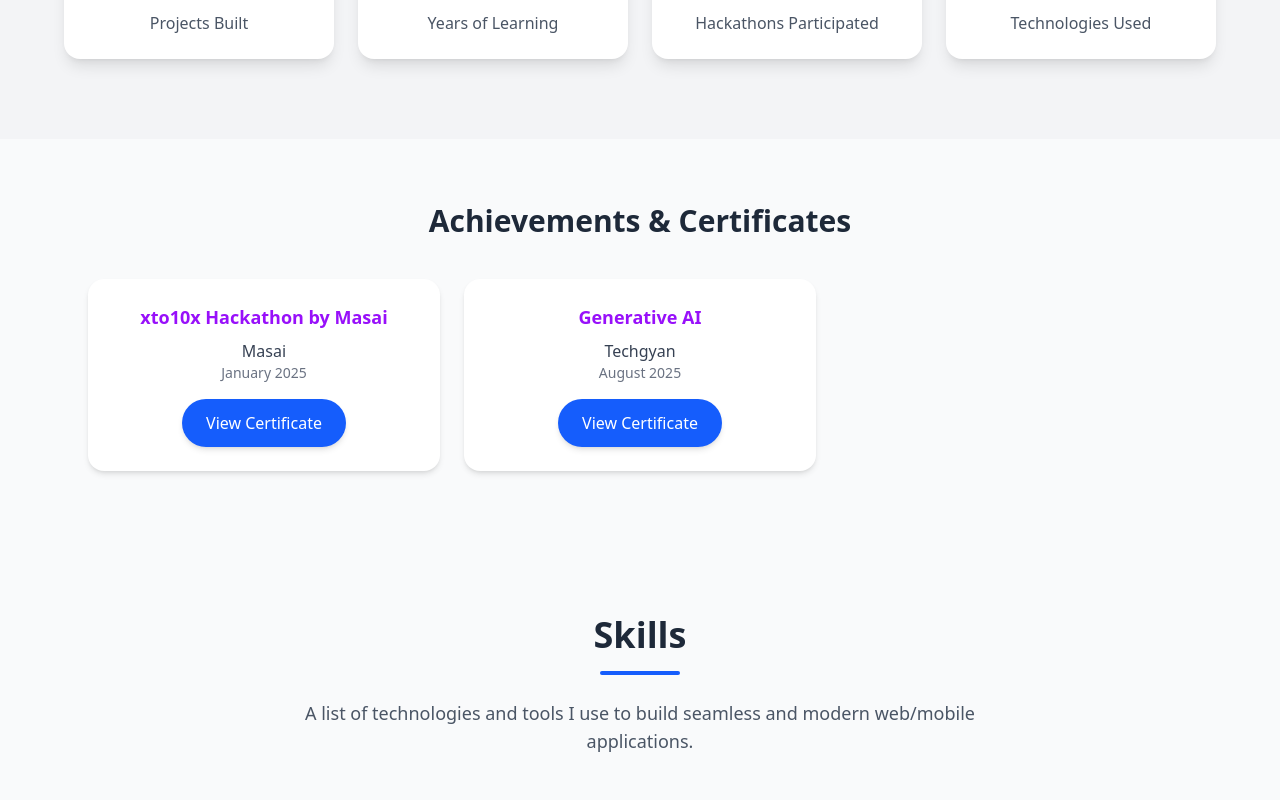
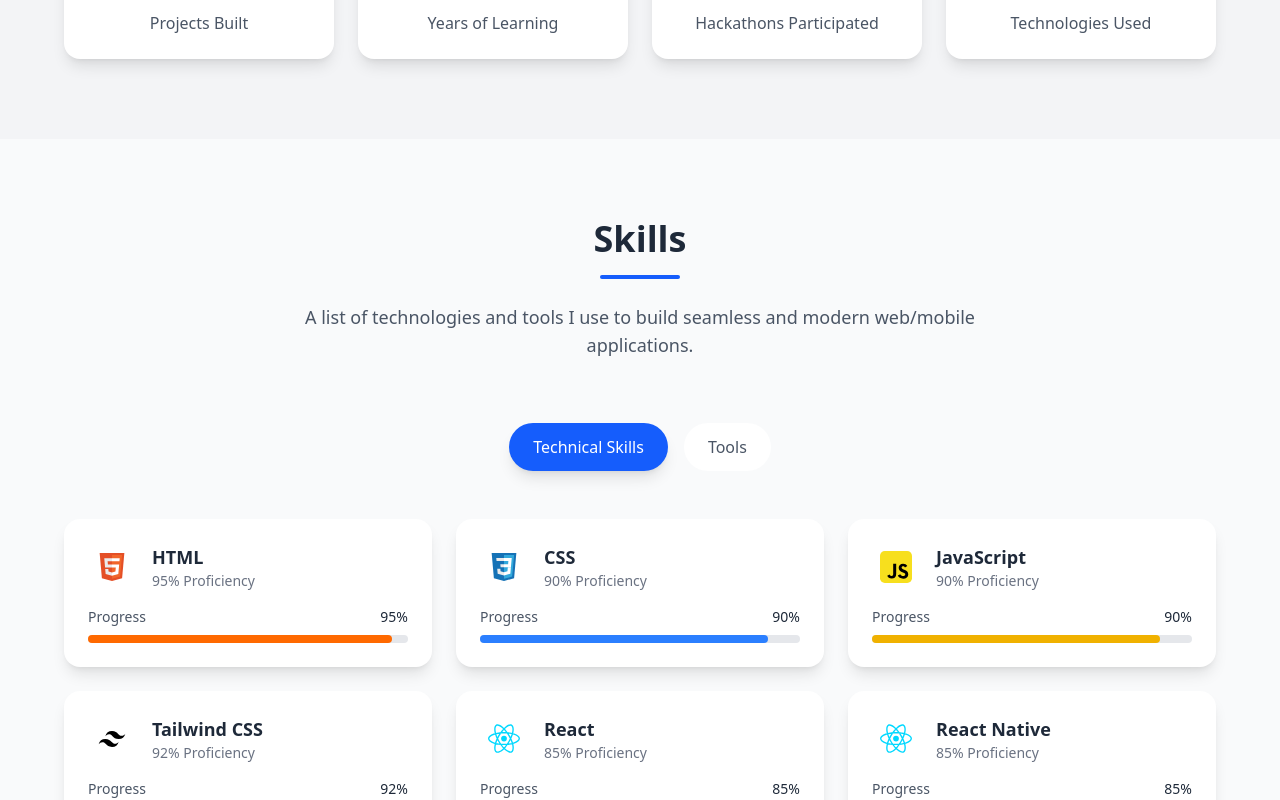
Before and after one commit to Ankit1141192/PortfolioA, a React (Vite) app in the folder Portfolio/: page / in a window 1280 px wide. Shown: the part 1540-2340 px from the top of the page. Built offline with nearby package versions, Linux system fonts and the light colour scheme.

Commit message:
portfolio

```diff
--- a/Portfolio/src/App.jsx
+++ b/Portfolio/src/App.jsx
@@ -8,7 +8,7 @@ import Services from './components/Services';
 import Projects from './components/Projects';
 import Contact from './components/Contact';
 import Footer from './components/Footer';
-import Achievements from './components/Achievements';
+
 
 
 
@@ -19,7 +19,7 @@ function HomePage() {
       <Hero />
 
       <About />
-      <Achievements/>
+
       <Skills />
       <Services />
       <Projects />
--- a/Portfolio/src/components/Navbar.jsx
+++ b/Portfolio/src/components/Navbar.jsx
@@ -82,7 +82,7 @@ export default function Navbar() {
   return (
     <>
       {/* Navbar */}
-      <nav className="fixed top-6 left-1/2 transform -translate-x-1/2 z-50 w-[90%] max-w-6xl bg-white/80 dark:bg-gray-800/80 backdrop-blur-md rounded-full px-6 py-3 shadow-lg border border-gray-200/50 dark:border-gray-600/50">
+      <nav className="fixed top-6 left-1/2 transform -translate-x-1/2 z-50 w-[90%] max-w-6xl bg-white/90 dark:bg-gray-800/80 backdrop-blur-md rounded-full px-6 py-3 shadow-lg border border-gray-200/50 dark:border-gray-600/50">
         <div className="flex items-center justify-between">
 
           {/* Left: Logo */}
```
